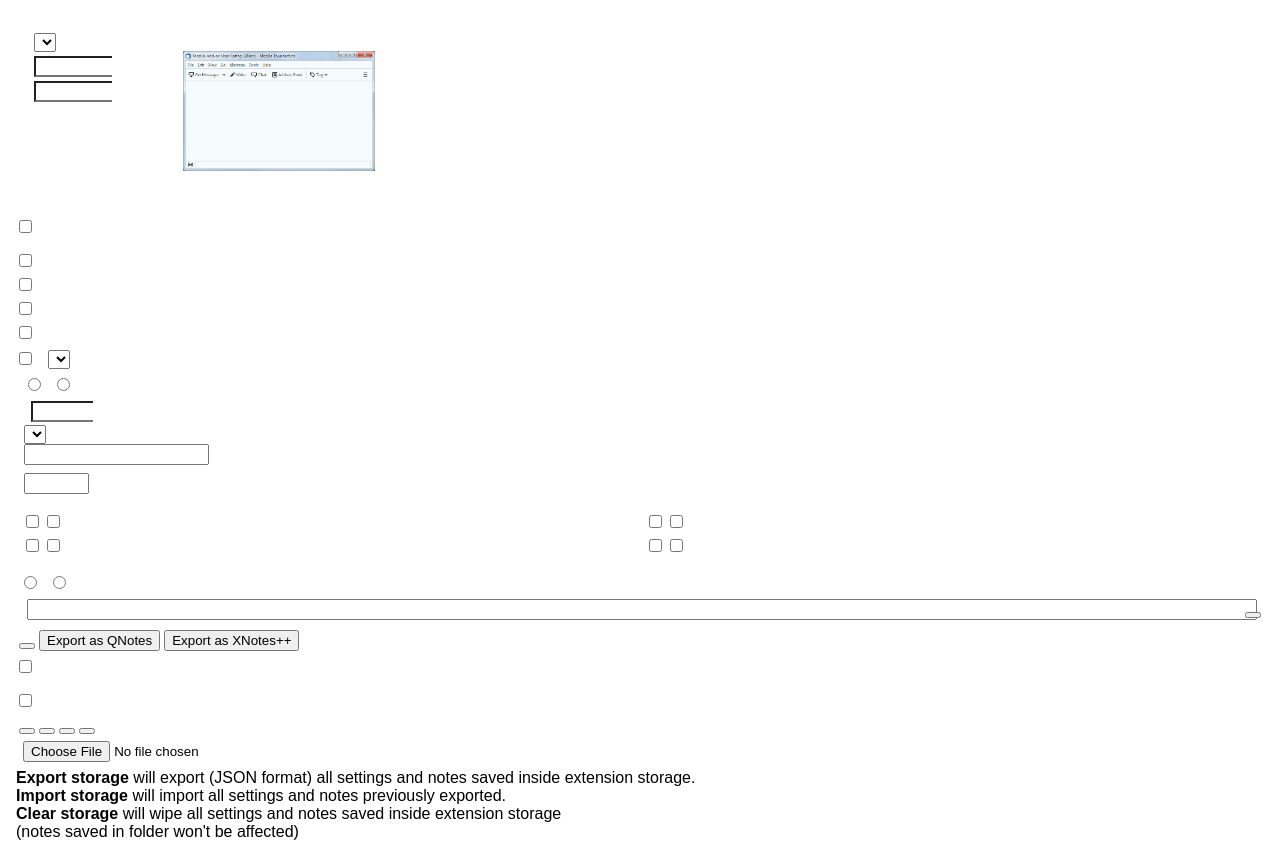
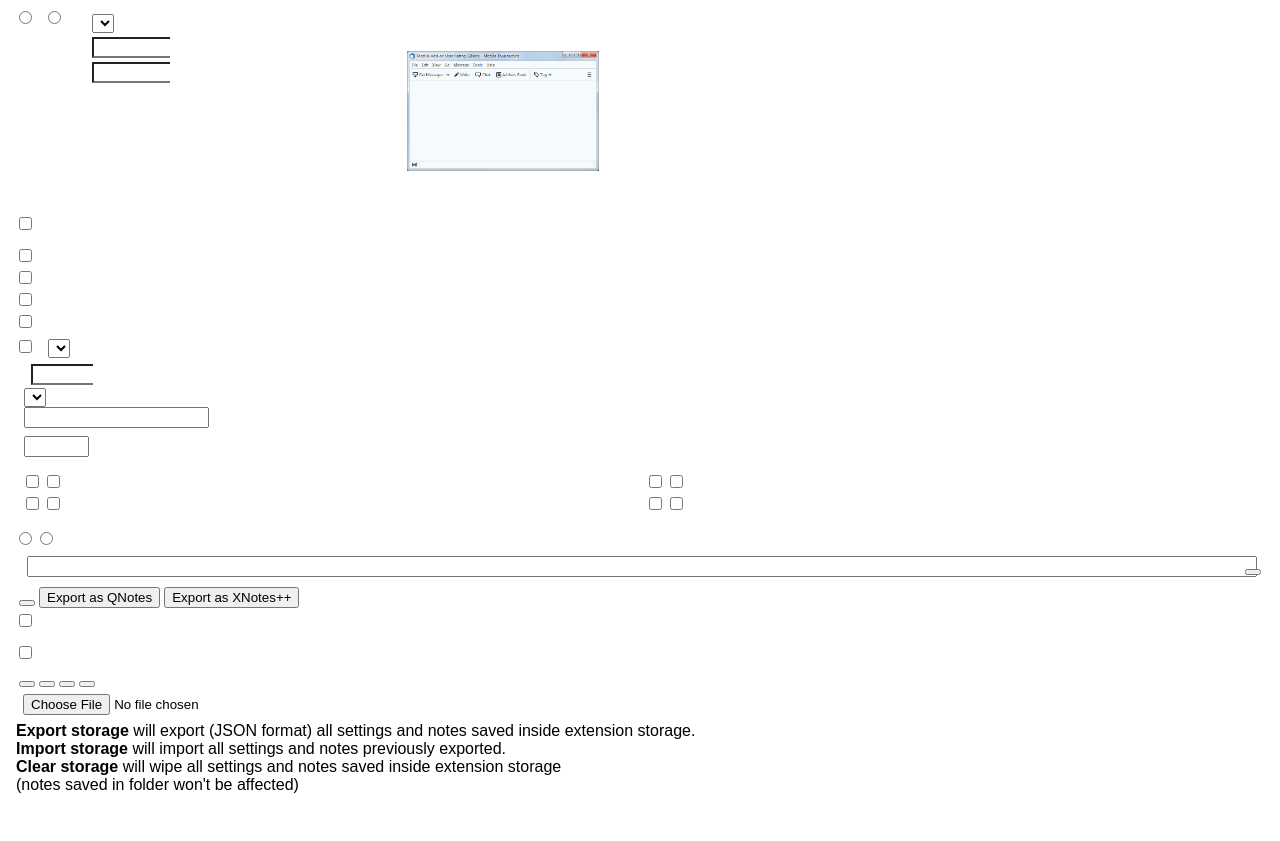
Before and after one commit to mlazdans/qnote, a browser extension: page html/options.html in a window 1280 px wide. After the commit the page ends 800 px from the top, so only its background shows below. Drawn offline with Linux system fonts and the light colour scheme.

Commit message:
Apply styles

```diff
--- a/html/options.css
+++ b/html/options.css
@@ -46,10 +46,21 @@ input[type=number] {
 	border-right: none;
 }
 
-input[type=checkbox] {
+input[type=checkbox], input[type=radio] {
 	margin: 0;
-	margin-top: 3px;
+	/* margin-top: 3px; */
 	margin-inline-end: unset;
+	vertical-align: text-top;
+}
+
+.radioBox {
+	vertical-align: baseline;
+	float: left;
+	margin-right: 1em;
+}
+
+.radioBox label {
+	vertical-align: baseline;
 }
 
 select {
@@ -86,7 +97,8 @@ td {
 
 .anchorSelector {
 	vertical-align: top;
-	padding-top: calc(var(--cell-h) / 2);
+	width: 50%;
+	/* padding-top: calc(var(--cell-h) / 2); */
 }
 
 #posGrid {
--- a/html/options.html
+++ b/html/options.html
@@ -21,6 +21,17 @@
 	<table>
 		<tr>
 			<td class="anchorSelector">
+				<!-- <span data-i18n="window.fieldset"></span> -->
+				<div style="clear: both;">
+					<div class="radioBox">
+						<input type="radio" id="windowOptionExt" name="windowOption" value="xul" data-preference="windowOption">
+						<label for="windowOptionExt" data-i18n="window.option.xul"></label>
+					</div>
+					<div class="radioBox">
+						<input type="radio" id="windowOptionWebExt" name="windowOption" value="webext" data-preference="windowOption">
+						<label for="windowOptionWebExt" data-i18n="window.option.webext"></label>
+					</div>
+				</div>
 				<table>
 					<tr>
 						<td><label for="select_anchor" data-i18n="relative.to"></label></td>
@@ -42,7 +53,7 @@
 					</tr>
 				</table>
 			</td>
-			<td><div id="posGrid"></div></td>
+			<td style="min-width: 50%;"><div id="posGrid"></div></td>
 		</tr>
 	</table>
 	<table>
@@ -83,15 +94,6 @@
 	</table>
 	<table>
 		<tr>
-			<td data-i18n="window.fieldset"></td>
-			<td><input type="radio" id="windowOptionExt" name="windowOption" value="xul" data-preference="windowOption"></td>
-			<td><label for="windowOptionExt" data-i18n="window.option.xul"></label></td>
-			<td><input type="radio" id="windowOptionWebExt" name="windowOption" value="webext" data-preference="windowOption"></td>
-			<td><label for="windowOptionWebExt" data-i18n="window.option.webext"></label></td>
-		</tr>
-	</table>
-	<table>
-		<tr>
 			<td><label for="input_showFirstChars" data-i18n="show.first.chars.label"></label></td>
 			<td><input type="number" data-preference="showFirstChars" id="input_showFirstChars" min="0" max="999" class="size2" /></td>
 		</tr>
@@ -122,6 +124,7 @@
 		</div>
 	</div>
 </fieldset>
+
 <fieldset>
 	<legend data-i18n="additional.attach"></legend>
 	<table width="100%">
```
